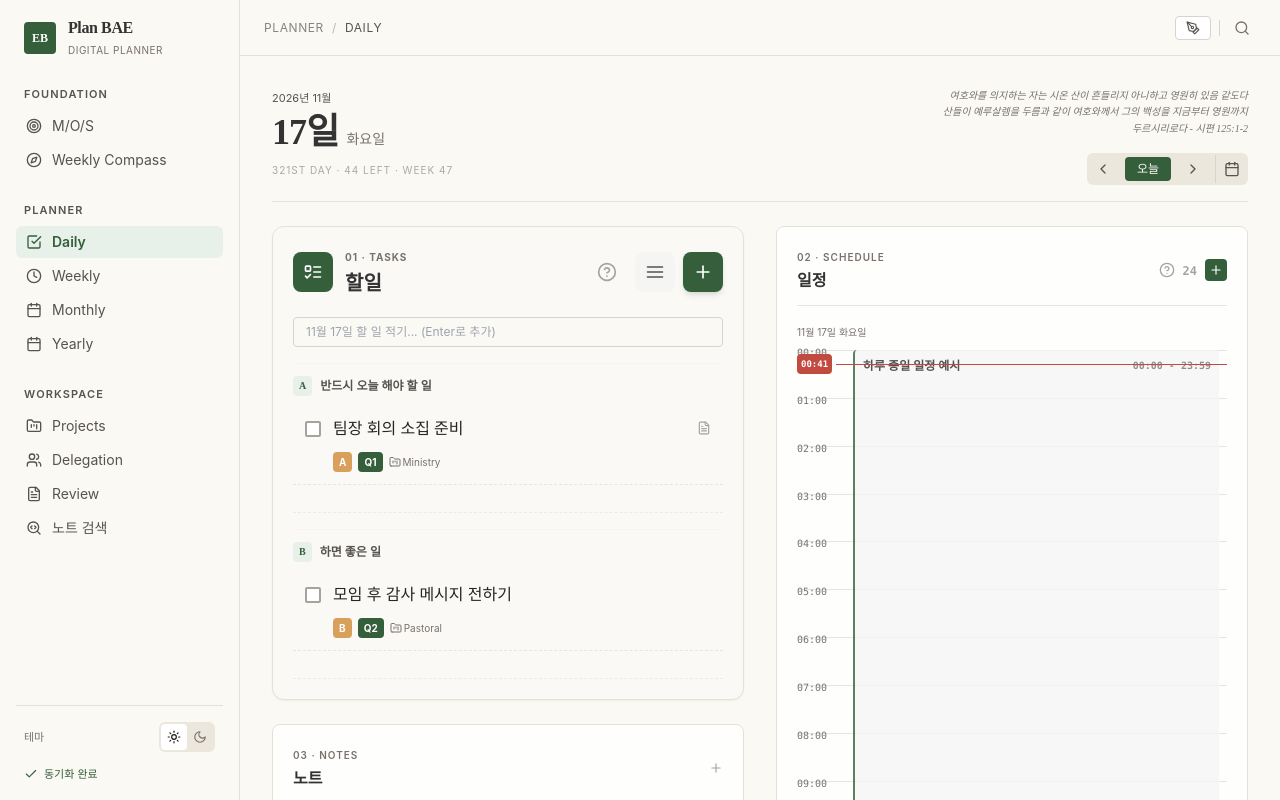
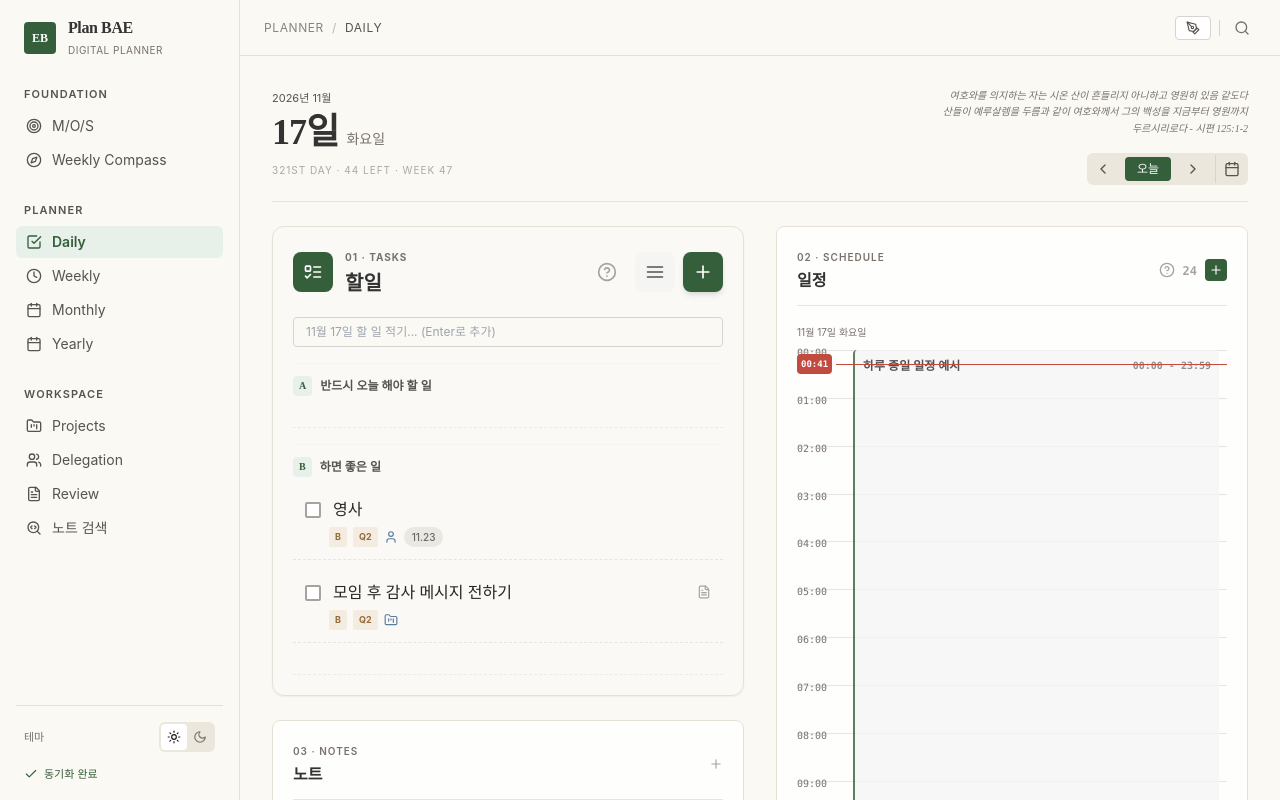
Before and after one commit to GaziIsrael/Gazi-Planner, a React (Vite) app: page / in a window 1280 px wide. Built offline with nearby package versions, Linux system fonts and the light colour scheme.

Commit message:
Update App.tsx

```diff
--- a/src/App.tsx
+++ b/src/App.tsx
@@ -35,7 +35,8 @@ import {
   AlignJustify,
   LayoutGrid,
   Hash,
-  CalendarDays
+  CalendarDays,
+  User
 } from 'lucide-react';
 
 export default function App() {
@@ -48,8 +49,8 @@ export default function App() {
   const [tasks, setTasks] = useState(() => {
     const saved = localStorage.getItem('planbae_tasks');
     return saved ? JSON.parse(saved) : [
-      { id: 1, title: '모임 후 감사 메시지 전하기', status: 'not_started', priority: 'B', date: '2026-11-17', qTag: 'Q2', track: 'Pastoral', deadline: '', memo: '' },
-      { id: 2, title: '팀장 회의 소집 준비', status: 'not_started', priority: 'A', date: '2026-11-17', qTag: 'Q1', track: 'Ministry', deadline: '2026-11-18', memo: '회의 자료 출력하기' }
+      { id: 1, title: '영사', status: 'not_started', priority: 'B', date: '2026-11-17', qTag: 'Q2', track: 'Personal', deadline: '2026-11-23', memo: '' },
+      { id: 2, title: '모임 후 감사 메시지 전하기', status: 'not_started', priority: 'B', date: '2026-11-17', qTag: 'Q2', track: 'Pastoral', deadline: '', memo: '참석자 리스트 확인' }
     ];
   });
 
@@ -681,7 +682,7 @@ export default function App() {
                                   {p === 'A' ? '반드시 오늘 해야 할 일' : p === 'B' ? '하면 좋은 일' : '여유가 생기면'}
                                 </span>
                               </div>
-                              <div className="space-y-1">
+                              <div className="space-y-2">
                                 {tasksInPriority.map(task => {
                                   const isEditing = editingTaskId === task.id;
 
@@ -730,6 +731,7 @@ export default function App() {
                                         {isEditing && (
                                           <div className="px-3 pb-3 relative">
                                             <div className="flex flex-wrap gap-2 text-xs font-medium">
+                                              {/* 순위 드롭다운 */}
                                               <div className="relative">
                                                 <button onClick={(e) => { e.stopPropagation(); setActiveDropdown(activeDropdown === 'priority' ? null : 'priority'); }} className={`flex items-center space-x-1.5 px-3 py-1.5 rounded-md transition-colors ${activeDropdown === 'priority' ? 'bg-[#404850] text-white' : 'bg-[#3A4248] text-stone-300 hover:bg-[#404850]'}`}>
                                                   <AlignLeft className="w-3.5 h-3.5" /><span>순위</span>
@@ -749,6 +751,7 @@ export default function App() {
                                                 )}
                                               </div>
 
+                                              {/* 분류 드롭다운 */}
                                               <div className="relative">
                                                 <button onClick={(e) => { e.stopPropagation(); setActiveDropdown(activeDropdown === 'qTag' ? null : 'qTag'); }} className={`flex items-center space-x-1.5 px-3 py-1.5 rounded-md transition-colors ${activeDropdown === 'qTag' ? 'bg-[#404850] text-white' : 'bg-[#3A4248] text-stone-300 hover:bg-[#404850]'}`}>
                                                   <LayoutGrid className="w-3.5 h-3.5" /><span>분류</span>
@@ -768,6 +771,7 @@ export default function App() {
                                                 )}
                                               </div>
 
+                                              {/* 트랙 드롭다운 */}
                                               <div className="relative">
                                                 <button onClick={(e) => { e.stopPropagation(); setActiveDropdown(activeDropdown === 'track' ? null : 'track'); }} className={`flex items-center space-x-1.5 px-3 py-1.5 rounded-md transition-colors ${activeDropdown === 'track' ? 'bg-[#404850] text-white' : 'bg-[#3A4248] text-stone-300 hover:bg-[#404850]'}`}>
                                                   <Hash className="w-3.5 h-3.5" /><span>{task.track || '트랙'}</span>
@@ -777,7 +781,7 @@ export default function App() {
                                                     {[{id: '', label: '미지정'}, {id: 'Personal', label: 'Personal'}, {id: 'Pastoral', label: 'Pastoral'}].map(opt => (
                                                       <button key={opt.id} onClick={(e) => { e.stopPropagation(); updateTaskProperty(task.id, 'track', opt.id); setActiveDropdown(null); }} className="w-full flex items-center justify-between px-2 py-1.5 text-left rounded hover:bg-[#404850] text-stone-200">
                                                         <div className="flex items-center space-x-2">
-                                                          {opt.id === 'Personal' && <Users className="w-3.5 h-3.5 text-blue-400" />}
+                                                          {opt.id === 'Personal' && <User className="w-3.5 h-3.5 text-blue-400" />}
                                                           {opt.id === 'Pastoral' && <FolderKanban className="w-3.5 h-3.5 text-amber-600" />}
                                                           <span>{opt.label}</span>
                                                         </div>
@@ -788,6 +792,7 @@ export default function App() {
                                                 )}
                                               </div>
 
+                                              {/* 마감일 선택 */}
                                               <div className="relative flex items-center">
                                                 <label className="flex items-center space-x-1.5 px-3 py-1.5 rounded-md bg-[#3A4248] text-stone-300 hover:bg-[#404850] cursor-pointer transition-colors">
                                                   <CalendarDays className="w-3.5 h-3.5" />
@@ -799,14 +804,32 @@ export default function App() {
                                           </div>
                                         )}
 
-                                        {/* Tags (Visible when NOT editing) */}
-                                        {!isEditing && (task.priority || task.qTag || task.track) && (
-                                          <div className="px-10 pb-3 flex items-center space-x-1.5">
-                                            {task.priority && <span className="bg-[#D9A05B] text-white text-[10px] font-bold px-1.5 py-0.5 rounded shadow-xs">{task.priority}</span>}
-                                            {task.qTag && <span className="bg-[#355E3B] text-white text-[10px] font-bold px-1.5 py-0.5 rounded shadow-xs">{task.qTag}</span>}
-                                            {task.track && <span className="text-[10px] text-stone-500 flex items-center"><FolderKanban className="w-3 h-3 mr-0.5" /> {task.track}</span>}
+                                        {/* Property Badges (Visible when NOT editing) -> Fixed to match the provided screenshot */}
+                                        {!isEditing && (task.priority || task.qTag || task.track || task.deadline) && (
+                                          <div className="pl-9 pr-3 pb-3 flex items-center space-x-1.5 -mt-1.5">
+                                            {task.priority && (
+                                              <span className="bg-[#F4EBE1] text-[#936B3B] dark:bg-[#4A3A22] dark:text-[#E5C992] text-[9px] font-bold px-1.5 py-0.5 rounded-sm">
+                                                {task.priority}
+                                              </span>
+                                            )}
+                                            {task.qTag && (
+                                              <span className="bg-[#F4EBE1] text-[#936B3B] dark:bg-[#4A3A22] dark:text-[#E5C992] text-[9px] font-bold px-1.5 py-0.5 rounded-sm">
+                                                {task.qTag}
+                                              </span>
+                                            )}
+                                            {task.track && (
+                                              <span className="text-[#5C7C9E] dark:text-[#88A4C4] flex items-center justify-center">
+                                                {task.track === 'Personal' ? <User className="w-3.5 h-3.5" /> : <FolderKanban className="w-3.5 h-3.5" />}
+                                              </span>
+                                            )}
+                                            {task.deadline && (
+                                              <span className="bg-[#EAE8E3] text-[#6B6863] dark:bg-stone-700 dark:text-stone-300 text-[10px] font-medium px-2 py-0.5 rounded-full">
+                                                {task.deadline.slice(5).replace('-', '.')}
+                                              </span>
+                                            )}
                                           </div>
                                         )}
+
                                       </div>
 
                                       {/* Status Menu Popover */}
@@ -872,7 +895,7 @@ export default function App() {
                           <ul className="space-y-1.5 text-stone-600 dark:text-stone-400">
                             <li>1. 일정 추가 또는 시간표 영역에서 일정을 만듭니다.</li>
                             <li>2. 시작·종료 시각을, 하루 종일의 일은 종일을 선택합니다.</li>
-                            <li>3. 제목 옆의 보기 버튼으로 목록과 24시간 시간표를 전환합니다.</li>
+                            <li>3. 제목·날짜·시간·메모·반복을 수정합니다.</li>
                           </ul>
                         </div>
                       )}
@@ -880,18 +903,21 @@ export default function App() {
 
                     <div className="relative flex-1">
                       <div className="text-[10px] text-stone-500 mb-2">{dateDisplay.monthDay} {dateDisplay.weekday}</div>
+
                       {selectedDate === '2026-11-17' && (
                         <div className="absolute left-0 right-0 z-10 flex items-center pointer-events-none" style={{ top: ((currentMinutes / 1440) * 1150) + 'px' }}>
                           <span className="bg-[#C24B40] text-white text-[9px] font-mono px-1 rounded font-bold mr-1">{formattedCurrentTime}</span>
                           <div className="flex-1 h-[1px] bg-[#C24B40]"></div>
                         </div>
                       )}
+
                       <div className="relative" style={{ height: '1150px' }}>
                         {Array.from({ length: 25 }, (_, i) => (
                           <div key={i} className="absolute w-full flex items-start border-t border-stone-200 dark:border-stone-800/80" style={{ top: ((i / 24) * 1150) + 'px', height: '47px' }}>
                             <span className="w-12 text-[10px] text-stone-500 font-mono -mt-2 bg-transparent select-none">{String(i).padStart(2, '0')}:00</span>
                           </div>
                         ))}
+
                         {schedule.filter(evt => evt.date === selectedDate).map(evt => {
                           const [startH, startM] = evt.start.split(':').map(Number);
                           const [endH, endM] = evt.end.split(':').map(Number);
@@ -915,17 +941,12 @@ export default function App() {
               </div>
             )}
 
-            {/* 2. PROJECTS */}
+            {/* Other views remain identically intact */}
             {view === 'projects' && (
               <div className="max-w-5xl mx-auto space-y-6 relative z-10">
-                <div className="flex items-baseline justify-between border-b border-stone-200 dark:border-stone-800 pb-4">
-                  <div>
-                    <div className="text-[11px] uppercase tracking-wider text-stone-600">PROJECTS</div>
-                    <h1 className="text-3xl font-serif font-bold tracking-tight mt-0.5">프로젝트</h1>
-                  </div>
-                  <button className="px-3 py-1.5 bg-[#355E3B] text-white rounded text-xs flex items-center space-x-1 hover:bg-[#2A4B2F]">
-                    <Plus className="w-3.5 h-3.5" /><span>프로젝트 추가</span>
-                  </button>
+                <div className="border-b border-stone-200 dark:border-stone-800 pb-4">
+                  <div className="text-[11px] uppercase tracking-wider text-stone-600">PROJECTS</div>
+                  <h1 className="text-3xl font-serif font-bold tracking-tight mt-0.5">프로젝트</h1>
                 </div>
                 {projects.map(proj => (
                   <div key={proj.id} className="bg-white/80 dark:bg-[#26262B] border border-[#E6E1D6] dark:border-[#3A3A40] rounded-lg p-5 shadow-xs space-y-4">
@@ -940,11 +961,6 @@ export default function App() {
                       <span>마감일 {proj.deadline}</span>
                       <span className="font-bold text-[#355E3B] dark:text-[#A3C2B0]">{proj.progress}%</span>
                     </div>
-                    <input
-                      type="text" placeholder="하위 업무를 적고 Enter로 추가..." value={newSubtaskInput}
-                      onChange={(e) => setNewSubtaskInput(e.target.value)} onKeyDown={(e) => handleAddSubtask(proj.id, e)}
-                      className="w-full border border-stone-200 dark:border-stone-700 rounded px-3 py-2 text-xs bg-[#FBF9F4] dark:bg-stone-800 outline-none"
-                    />
                     <div className="space-y-2 pt-1">
                       {proj.subtasks.map(st => (
                         <div key={st.id} className="flex items-center justify-between py-1.5 border-b border-dashed border-stone-200 dark:border-stone-800 text-xs">
@@ -959,7 +975,6 @@ export default function App() {
               </div>
             )}
 
-            {/* 3. DELEGATED */}
             {view === 'delegated' && (
               <div className="max-w-5xl mx-auto space-y-6 relative z-10">
                 <div className="border-b border-stone-200 dark:border-stone-800 pb-4">
@@ -988,7 +1003,6 @@ export default function App() {
               </div>
             )}
 
-            {/* 4. NOTE SEARCH */}
             {view === 'search' && (
               <div className="max-w-5xl mx-auto space-y-6 relative z-10">
                 <div className="border-b border-stone-200 dark:border-stone-800 pb-4">
@@ -1015,7 +1029,6 @@ export default function App() {
               </div>
             )}
 
-            {/* 5. MONTHLY VIEW */}
             {view === 'monthly' && (
               <div className="max-w-6xl mx-auto space-y-6 relative z-10">
                 <div className="flex items-baseline justify-between border-b border-stone-200 dark:border-stone-800 pb-4">
@@ -1023,15 +1036,7 @@ export default function App() {
                     <div className="text-[11px] uppercase tracking-wider text-stone-600">MONTHLY</div>
                     <h1 className="text-3xl font-serif font-bold tracking-tight mt-0.5">2026년 11월</h1>
                   </div>
-                  <div className="flex items-center space-x-1 border border-stone-300 dark:border-stone-700 rounded-md p-0.5 bg-white dark:bg-stone-800 text-xs">
-                    <button className="p-1 text-stone-500 hover:text-stone-800"><ChevronLeft className="w-4 h-4" /></button>
-                    <button onClick={() => setView('review')} className="px-2 font-medium flex items-center space-x-1">
-                      <FileText className="w-3.5 h-3.5 mr-1" /> 월간 Review
-                    </button>
-                    <button className="p-1 text-stone-500 hover:text-stone-800"><ChevronRight className="w-4 h-4" /></button>
-                  </div>
                 </div>
-
                 <div className="bg-white/80 dark:bg-[#26262B] border border-[#E6E1D6] dark:border-[#3A3A40] rounded-lg p-5 shadow-xs">
                   <div className="grid grid-cols-7 gap-px text-center text-xs font-semibold text-stone-600 mb-2">
                     <div className="text-rose-500">주일</div><div>월</div><div>화</div><div>수</div><div>목</div><div>금</div><div className="text-blue-500">토</div>
@@ -1046,12 +1051,9 @@ export default function App() {
                       return (
                         <div key={idx} onClick={() => { if (isCurrentMonth) { setSelectedDate(formattedDayStr); setView('daily'); } }} className={"h-28 p-1.5 flex flex-col justify-between cursor-pointer hover:bg-stone-50 " + cellBg}>
                           <div className="flex justify-between items-center">
-                            <span className={idx % 7 === 0 ? 'text-rose-500' : idx % 7 === 6 ? 'text-blue-500' : ''}>
-                              {isCurrentMonth ? dayNum : dayNum - 30}
-                            </span>
+                            <span className={idx % 7 === 0 ? 'text-rose-500' : idx % 7 === 6 ? 'text-blue-500' : ''}>{isCurrentMonth ? dayNum : dayNum - 30}</span>
                             {isCurrentMonth && localStorage.getItem(`planbae_ink_daily_${formattedDayStr}`) && <span className="w-1.5 h-1.5 rounded-full bg-[#355E3B]"></span>}
                           </div>
-                          {dayNum === 17 && <div className="bg-stone-100 dark:bg-stone-700 p-1 rounded text-[10px] text-stone-700 dark:text-stone-300">하루 종일 일정</div>}
                         </div>
                       );
                     })}
@@ -1060,7 +1062,6 @@ export default function App() {
               </div>
             )}
 
-            {/* 6. YEARLY VIEW */}
             {view === 'yearly' && (
               <div className="max-w-6xl mx-auto space-y-6 relative z-10">
                 <div className="flex items-baseline justify-between border-b border-stone-200 dark:border-stone-800 pb-4">
@@ -1086,7 +1087,6 @@ export default function App() {
               </div>
             )}
 
-            {/* 7. FOUNDATION / M/O/S */}
             {view === 'mos' && (
               <div className="max-w-4xl mx-auto space-y-6 relative z-10">
                 <div className="border-b border-stone-200 dark:border-stone-800 pb-4">
@@ -1100,7 +1100,6 @@ export default function App() {
               </div>
             )}
 
-            {/* 8. WEEKLY COMPASS */}
             {view === 'compass' && (
               <div className="max-w-5xl mx-auto space-y-6 relative z-10">
                 <div className="flex items-baseline justify-between border-b border-stone-200 dark:border-stone-800 pb-4 relative">
@@ -1111,21 +1110,15 @@ export default function App() {
                     </div>
                     <div className="text-xs text-stone-500 mt-2 font-medium">11월 15일 - 11월 21일</div>
                   </div>
-                  <div className="flex items-center space-x-2 bg-[#ECE7DD] dark:bg-stone-800 rounded-md p-0.5 text-xs">
-                    <button className="p-1.5 text-stone-600 dark:text-stone-300 hover:bg-stone-200 dark:hover:bg-stone-700 rounded"><ChevronLeft className="w-4 h-4" /></button>
-                    <button className="px-4 py-1 font-medium bg-[#355E3B] text-white rounded">이번 주</button>
-                    <button className="p-1.5 text-stone-600 dark:text-stone-300 hover:bg-stone-200 dark:hover:bg-stone-700 rounded"><ChevronRight className="w-4 h-4" /></button>
-                  </div>
                   {showCompassHelp && (
                     <div className="absolute top-14 left-32 z-50 w-[360px] bg-white dark:bg-[#26262B] border border-stone-200 dark:border-stone-700 rounded-lg shadow-2xl p-5 text-xs text-left">
                       <div className="flex justify-between items-start mb-3">
-                        <p className="text-stone-700 dark:text-stone-300 leading-relaxed font-medium">무엇을 할지와 함께 어떤 역할과 관계에 충실할지 돌아봅니다. 이번 주 어떤 사람으로 살아갈지 정하는 나침반입니다.</p>
+                        <p className="text-stone-700 dark:text-stone-300 leading-relaxed font-medium">이번 주 어떤 사람으로 살아갈지 정하는 나침반입니다.</p>
                         <button onClick={() => setShowCompassHelp(false)} className="text-stone-400 hover:text-stone-600 ml-2 shrink-0"><X className="w-4 h-4" /></button>
                       </div>
                     </div>
                   )}
                 </div>
-
                 <div className="grid grid-cols-1 md:grid-cols-2 gap-0 border border-[#E6E1D6] dark:border-[#3A3A40] rounded-lg overflow-hidden bg-white/80 dark:bg-[#26262B] shadow-xs">
                   <div className="border-r border-[#E6E1D6] dark:border-[#3A3A40]">
                     <div className="bg-[#9B7B6A] dark:bg-[#685348] text-white p-3.5 pl-5">
@@ -1137,7 +1130,6 @@ export default function App() {
                         <div key={item.key} className="group border-b border-stone-100 dark:border-stone-800 pb-3 last:border-0">
                           <div className="flex justify-between items-center mb-2">
                             <span className="text-xs font-bold text-stone-800 dark:text-stone-200">{item.label}</span>
-                            <button className="text-[10px] text-stone-400 hover:text-[#355E3B] dark:hover:text-[#A3C2B0] flex items-center space-x-1 opacity-0 group-hover:opacity-100 transition-opacity"><Copy className="w-3 h-3"/><span>지난주 복사</span></button>
                           </div>
                           <input type="text" value={(compassData as any)[item.key]} onChange={(e) => updateCompassData(item.key, e.target.value)} className="w-full bg-transparent text-xs text-stone-600 dark:text-stone-400 outline-none" placeholder="이번 주 실천할 일..." />
                         </div>
@@ -1154,7 +1146,6 @@ export default function App() {
                         <div key={item.key} className="group border-b border-stone-100 dark:border-stone-800 pb-3 last:border-0">
                           <div className="flex justify-between items-center mb-2">
                             <span className="text-xs font-bold text-stone-800 dark:text-stone-200">{item.label}</span>
-                            <button className="text-[10px] text-stone-400 hover:text-[#355E3B] dark:hover:text-[#A3C2B0] flex items-center space-x-1 opacity-0 group-hover:opacity-100 transition-opacity"><Copy className="w-3 h-3"/><span>지난주 복사</span></button>
                           </div>
                           <input type="text" value={(compassData as any)[item.key]} onChange={(e) => updateCompassData(item.key, e.target.value)} className="w-full bg-transparent text-xs text-stone-600 dark:text-stone-400 outline-none" placeholder="가장 중요한 일..." />
                         </div>
@@ -1162,14 +1153,9 @@ export default function App() {
                     </div>
                   </div>
                 </div>
-                <div className="flex items-center space-x-2 pt-2">
-                  <span className="text-[10px] text-stone-500 uppercase tracking-widest">M/O/S 계획 기준</span>
-                  <span className="text-[10px] font-bold bg-[#355E3B] text-white px-2 py-0.5 rounded">M/O/S v1.0</span>
-                </div>
               </div>
             )}
 
-            {/* 9. REVIEW */}
             {view === 'review' && (
               <div className="max-w-5xl mx-auto space-y-6 relative z-10">
                 <div className="flex items-baseline justify-between border-b border-stone-200 dark:border-stone-800 pb-4">
@@ -1182,7 +1168,6 @@ export default function App() {
               </div>
             )}
 
-            {/* 10. WEEKLY TIMETABLE */}
             {view === 'weekly' && (
               <div className="max-w-6xl mx-auto space-y-6 relative z-10">
                 <div className="border-b border-stone-200 dark:border-stone-800 pb-4">
@@ -1206,7 +1191,6 @@ export default function App() {
                 </div>
               </div>
             )}
-
           </div>
         </div>
       </main>
```
